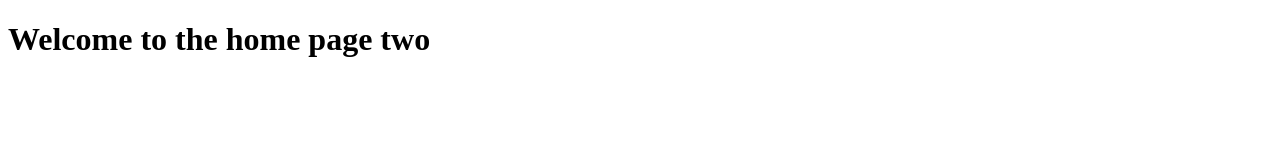
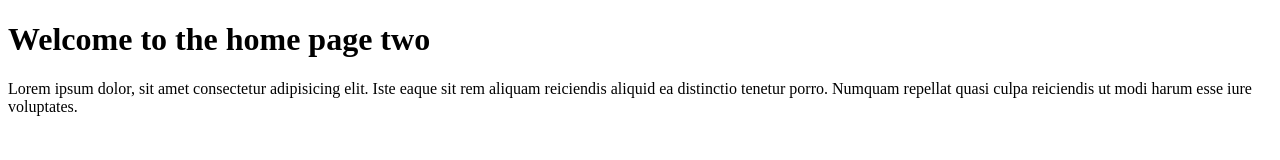
Before and after one commit to JoeBreidinger/git-demo-2508-two, a plain HTML site: page index.html in a window 1280 px wide. Drawn offline with Linux system fonts and the light colour scheme.

Commit message:
added a new paragraph

```diff
--- a/index.html
+++ b/index.html
@@ -7,5 +7,10 @@
   </head>
   <body>
     <h1>Welcome to the home page two</h1>
+    <p>
+      Lorem ipsum dolor, sit amet consectetur adipisicing elit. Iste eaque sit
+      rem aliquam reiciendis aliquid ea distinctio tenetur porro. Numquam
+      repellat quasi culpa reiciendis ut modi harum esse iure voluptates.
+    </p>
   </body>
 </html>
```
